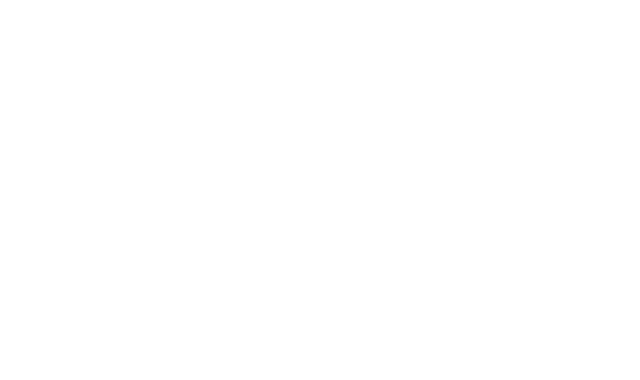
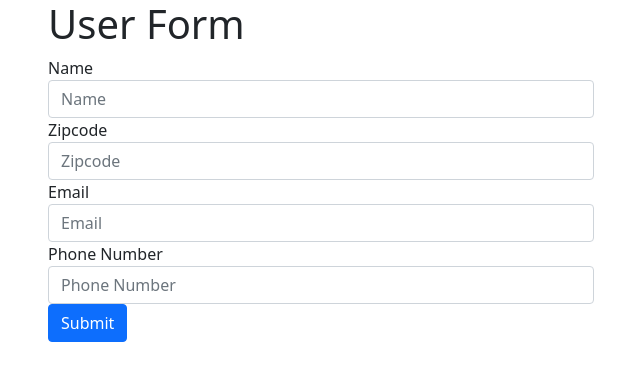
Before and after one commit to ArslanInfinite/form_validations, a plain HTML site: page index.html in a window 1280 px wide. Shown: the whole page, without its empty margins (319-959 px from the left). Drawn offline with nearby package versions, Linux system fonts and the light colour scheme.

Commit message:
create HTML elements for form

```diff
--- a/index.html
+++ b/index.html
@@ -11,6 +11,44 @@
     <title>Hello, world!</title>
   </head>
   <body>
+    <div class="container">
+        <div class="row">
+          <div class="col-md-6 mx-auto">
+            <h1>User Form</h1>
+            <form>
+              <div class="form-group">
+                <label>Name</label>
+                <input type="text" class="form-control" id="name" placeholder="Name">
+                <div class="invalid-feedback">
+                  Name must be between 2 and 10 characters
+                </div>
+              </div>
+              <div class="form-group">
+                <label>Zipcode</label>
+                <input type="text" class="form-control" id="zip" placeholder="Zipcode">
+                <div class="invalid-feedback">
+                  Enter a valid zipcode
+                </div>
+              </div>
+              <div class="form-group">
+                <label>Email</label>
+                <input type="text" class="form-control" id="email" placeholder="Email">
+                <div class="invalid-feedback">
+                  Enter a valid email
+                </div>
+              </div>
+              <div class="form-group">
+                <label>Phone Number</label>
+                <input type="text" class="form-control" id="phone" placeholder="Phone Number">
+                <div class="invalid-feedback">
+                 Enter a valid phone
+                </div>
+              </div>
+              <input type="submit" value="Submit" class="btn btn-primary btn-block">
+            </form>
+          </div>
+        </div>
+      </div>
 
     <!-- Optional JavaScript; choose one of the two! -->
 
```
